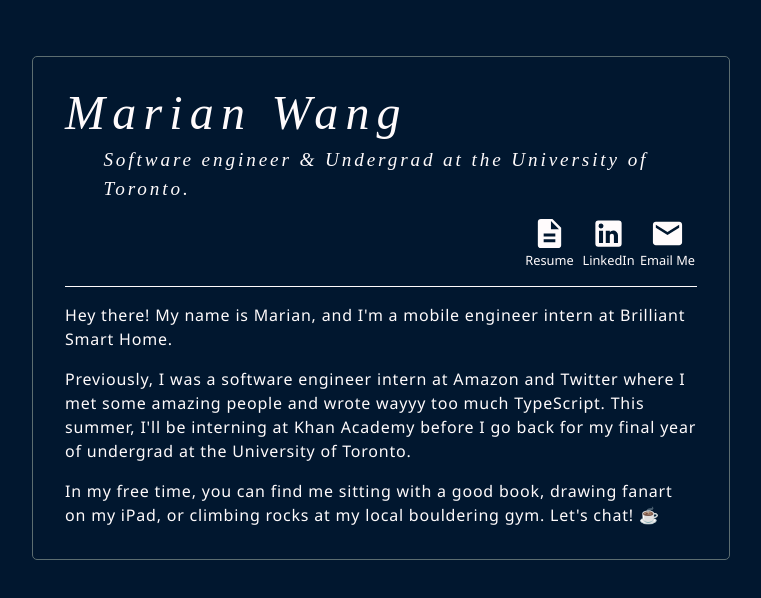
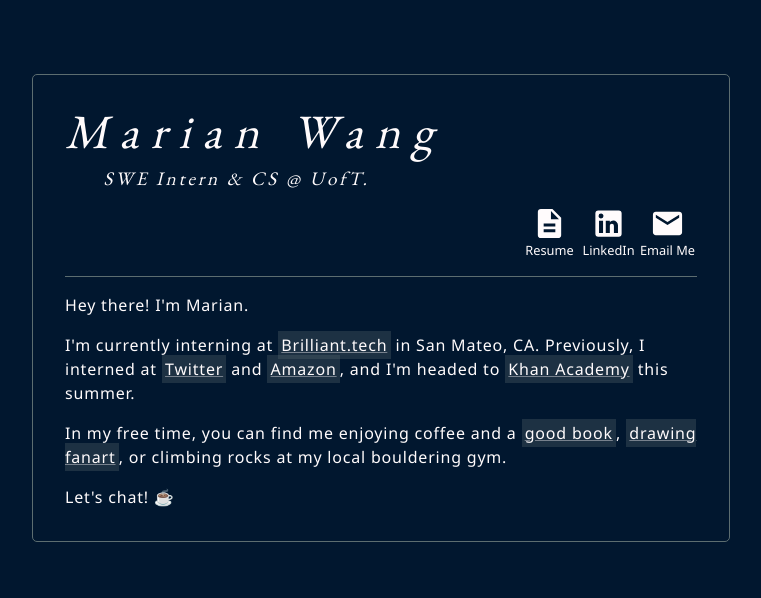
Before and after one commit to marianmwang/marianmwang-site, a React (Create React App) app: page / in a window 1280 px wide. Shown: the top 598 px of the page, without its empty margins (259-1020 px from the left). Built offline with nearby package versions, Linux system fonts and the light colour scheme; a web font is replaced by a local one.

Commit message:
change info and add fade in

```diff
--- a/package.json
+++ b/package.json
@@ -6,6 +6,7 @@
   "dependencies": {
     "@emotion/react": "^11.10.5",
     "@emotion/styled": "^11.10.5",
+    "@fontsource/eb-garamond": "^4.5.10",
     "@fontsource/metropolis": "^4.5.3",
     "@fortawesome/fontawesome-svg-core": "^1.3.0-beta2",
     "@fortawesome/free-brands-svg-icons": "^5.15.4",
--- a/src/App.css
+++ b/src/App.css
@@ -1,3 +1,23 @@
 html {
   background-color: #01172f;
 }
+
+@keyframes fadeIn {
+  0% {
+    opacity: 0;
+  }
+  100% {
+    opacity: 1;
+  }
+}
+
+.responsiveBox {
+  max-width: 80%;
+  animation: fadeIn 3s;
+}
+
+@media screen and (min-width: 600px) {
+  .responsiveBox {
+    max-width: 50%;
+  }
+}
--- a/src/App.js
+++ b/src/App.js
@@ -5,6 +5,7 @@
 import "@fontsource/metropolis/400.css";
 import "@fontsource/metropolis/500.css";
 import "@fontsource/metropolis/700.css";
+import "@fontsource/eb-garamond/400.css";
 import Header from "./components/header";
 import Description from "./components/description";
 
@@ -27,6 +28,7 @@
     secondary: { main: "#5C6D70" },
     text: {
       primary: "#FFFBFC",
+      secondary: "#5C6D70"
     },
   },
 });
@@ -39,8 +41,8 @@
           border="1px solid #5C6D70"
           borderRadius="5px"
           padding="2em"
-          width="50%"
           alignSelf="center"
+          className="responsiveBox"
         >
           <Header />
           <Description />
--- a/src/components/description.js
+++ b/src/components/description.js
@@ -1,11 +1,8 @@
-import { Typography } from "@mui/material";
+import { Link, Typography } from "@mui/material";
 import React from "react";
-import { DESCRIPTION } from "../resources/description";
 
-function Description() {
+function StyledText({ children }) {
   return (
-    <>
-      {DESCRIPTION.map((text) => (
     <Typography
       color="textPrimary"
       fontSize="1em"
@@ -13,9 +10,54 @@
       marginTop="1em"
       letterSpacing="0.05em"
     >
-          {text}
+      {children}
     </Typography>
-      ))}
+  );
+}
+
+function StyledLink({ href, children }) {
+  return (
+    <Link
+      href={href}
+      bgcolor="rgba(92, 109, 112, 30%)"
+      padding="0.2em"
+      target="_blank"
+    >
+      {children}
+    </Link>
+  );
+}
+
+function Description() {
+  return (
+    <>
+      <StyledText>Hey there! I'm Marian.</StyledText>
+      <StyledText>
+        I'm currently interning at{" "}
+        <StyledLink href="https://www.brilliant.tech/">
+          Brilliant.tech
+        </StyledLink>{" "}
+        in San Mateo, CA. Previously, I interned at{" "}
+        <StyledLink href="https://www.twitter.com/">Twitter</StyledLink> and{" "}
+        <StyledLink href="https://www.amazon.com/">Amazon</StyledLink>, and I'm
+        headed to{" "}
+        <StyledLink href="https://www.khanacademy.org/">
+          Khan Academy
+        </StyledLink>{" "}
+        this summer.
+      </StyledText>
+      <StyledText>
+        In my free time, you can find me enjoying coffee and a{" "}
+        <StyledLink href="https://marianmwang.notion.site/media-list-bb1a75b309b3413bbce4d038be6c77f8">
+          good book
+        </StyledLink>
+        ,{" "}
+        <StyledLink href="https://www.instagram.com/flarethey/">
+          drawing fanart
+        </StyledLink>
+        , or climbing rocks at my local bouldering gym.
+      </StyledText>
+      <StyledText>Let's chat! ☕️</StyledText>
     </>
   );
 }
--- a/src/components/header.js
+++ b/src/components/header.js
@@ -6,7 +6,7 @@
   return (
     <Box
       sx={{
-        borderBottom: "0.5px solid #FFFBFC",
+        borderBottom: "0.5px solid #5C6D70",
         paddingBottom: "1em",
         marginBottom: "1em",
       }}
@@ -15,7 +15,7 @@
         color="textPrimary"
         fontSize="3em"
         fontStyle="italic"
-        letterSpacing="0.15em"
+        letterSpacing="0.25em"
         fontFamily='"EB Garamond"'
         lineHeight="1em"
         marginBottom="0.2em"
@@ -30,7 +30,7 @@
         fontFamily='"EB Garamond"'
         marginLeft="2em"
       >
-        Software engineer & Undergrad at the University of Toronto.
+        SWE Intern & CS @ UofT.
       </Typography>
       <Links />
     </Box>
--- a/src/components/links.js
+++ b/src/components/links.js
@@ -4,45 +4,44 @@
 import DescriptionIcon from "@mui/icons-material/Description";
 import { Box, IconButton, Typography } from "@mui/material";
 
+function StyledIconButton({ href, children, label }) {
+  return (
+    <Box textAlign="center">
+      <IconButton
+        href={href}
+        target="_blank"
+        sx={{ padding: "0.5em 0.5em 0 0.5em" }}
+      >
+        {children}
+      </IconButton>
+      <Typography display="block" color="textPrimary" fontSize="0.8em">
+        {label}
+      </Typography>
+    </Box>
+  );
+}
+
 function Links() {
   return (
     <Box justifyContent="right" display="flex">
-      <Box textAlign="center">
-        <IconButton
+      <StyledIconButton
         href="https://drive.google.com/file/d/1RyUoUS1dxxd8SvV8xkZ0FKMLNhwFXgW4/view"
-          target="_blank"
-          sx={{ padding: "0.5em 0.5em 0 0.5em" }}
+        label="Resume"
       >
         <DescriptionIcon color="primary" fontSize="large" />
-        </IconButton>
-        <Typography display="block" color="textPrimary" fontSize="0.8em">
-          Resume
-        </Typography>
-      </Box>
-      <Box textAlign="center">
-        <IconButton
+      </StyledIconButton>
+      <StyledIconButton
         href="https://linkedin.com/in/marianmwang"
-          target="_blank"
-          sx={{ padding: "0.5em 0.5em 0 0.5em" }}
+        label="LinkedIn"
       >
         <LinkedInIcon color="primary" fontSize="large" />
-        </IconButton>
-        <Typography display="block" color="textPrimary" fontSize="0.8em">
-          LinkedIn
-        </Typography>
-      </Box>
-      <Box textAlign="center">
-        <IconButton
+      </StyledIconButton>
+      <StyledIconButton
         href="mailto:marian.mian.wang@gmail.com"
-          target="_blank"
-          sx={{ padding: "0.5em 0.5em 0 0.5em" }}
+        label="Email Me"
       >
         <EmailIcon color="primary" fontSize="large" />
-        </IconButton>
-        <Typography display="block" color="textPrimary" fontSize="0.8em">
-          Email Me
-        </Typography>
-      </Box>
+      </StyledIconButton>
     </Box>
   );
 }
--- a/src/resources/description.js
+++ b/src/resources/description.js
@@ -1,5 +1,5 @@
 export const DESCRIPTION = [
-  "Hey there! My name is Marian, and I'm a mobile engineer intern at Brilliant Smart Home.",
-  "Previously, I was a software engineer intern at Amazon and Twitter where I met some amazing people and wrote wayyy too much TypeScript. This summer, I'll be interning at Khan Academy before I go back for my final year of undergrad at the University of Toronto.",
-  "In my free time, you can find me sitting with a good book, drawing fanart on my iPad, or climbing rocks at my local bouldering gym. Let's chat! ☕️",
+  "Hey there! I'm Marian.",
+  "I'm currently working at Brilliant Smart Home in San Mateo, CA. Previously, I worked at Twitter and Amazon.",
+  "In my free time, you can find me enjoying coffee and a good book, drawing fanart on my iPad, or climbing rocks at my local bouldering gym. Let's chat! ☕️",
 ];
```
Also changed, not shown: 1 other file (tests, documents, lock files or other folders). Lines whose indentation alone changed are shown as unchanged.
